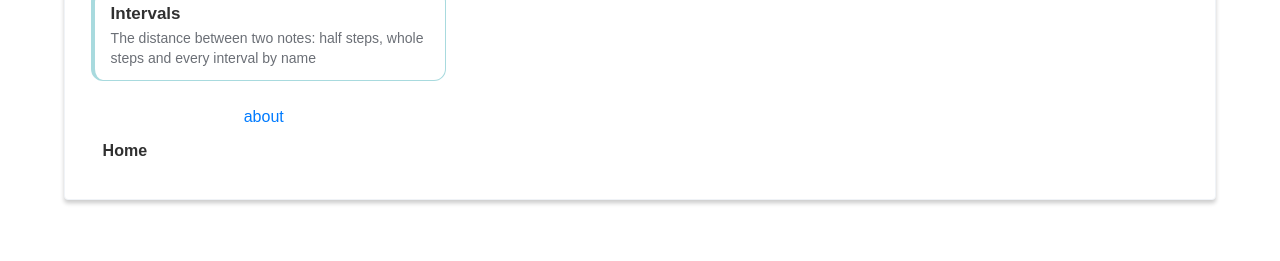
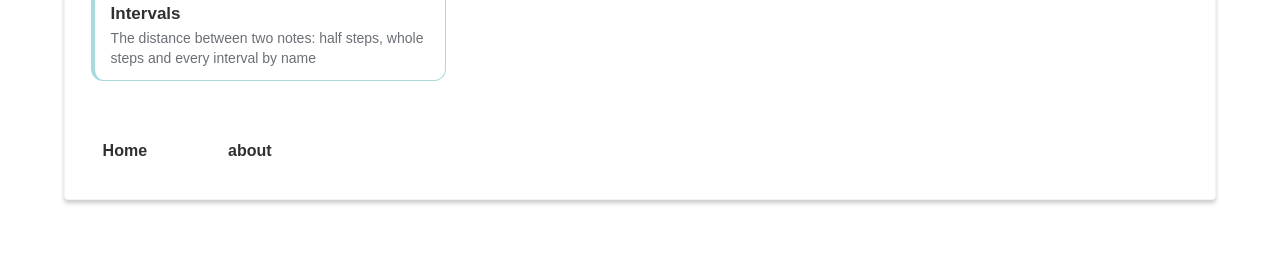
Before and after one commit to warblingwren/warblingwren.github.io, a Jekyll site: the page built from index.html, in a window 1280 px wide. Shown: the part 5148-5409 px from the top of the page. Built offline with Jekyll 4.4.1, drawn with Linux system fonts in a browser that asks for light colours; some web fonts are replaced.

Commit message:
update:aboutlink

```diff
--- a/www/css/www.css
+++ b/www/css/www.css
@@ -25,6 +25,11 @@
   --ww-home-ink: var(--ws-ink);
   --ww-home-hover-bg: var(--ws-field);
   --ww-home-focus: var(--ws-focus);
+
+  /* footer home link (.footer .aboutlink) */
+  --ww-about-ink: var(--ws-ink);
+  --ww-about-hover-bg: var(--ws-field);
+  --ww-about-focus: var(--ws-focus);
 
   /* about page (.about) */
   --ab-ink: var(--ws-ink);
@@ -409,6 +414,32 @@ ul.checklist li {
 .footer .homelink a:focus-visible {
     box-shadow: 0 0 0 4px var(--ww-home-focus);
 }
+
+/* about link, bottom-left: <div class="aboutlink"><a ...>About</a></div> */
+.footer .aboutlink {
+    text-align: left;
+    margin-top: 24px;
+}
+.footer .aboutlink a {
+    display: inline-flex;
+    align-items: center;
+    min-height: var(--ws-hit);
+    min-width: var(--ws-hit);
+    padding: 0 12px;
+    border-radius: 22px;
+    color: var(--ww-home-ink);
+    font-weight: 600;
+    text-decoration: none;
+}
+.footer .aboutlink a:hover {
+    background: var(--ww-home-hover-bg);
+    text-decoration: underline;
+}
+/* the global *:focus rule removes outlines: keyboard focus needs its own ring */
+.footer .aboutlink a:focus-visible {
+    box-shadow: 0 0 0 4px var(--ww-home-focus);
+}
+
 .footer .bottom-center {}
 .footer .bottom-right {}
 
```
